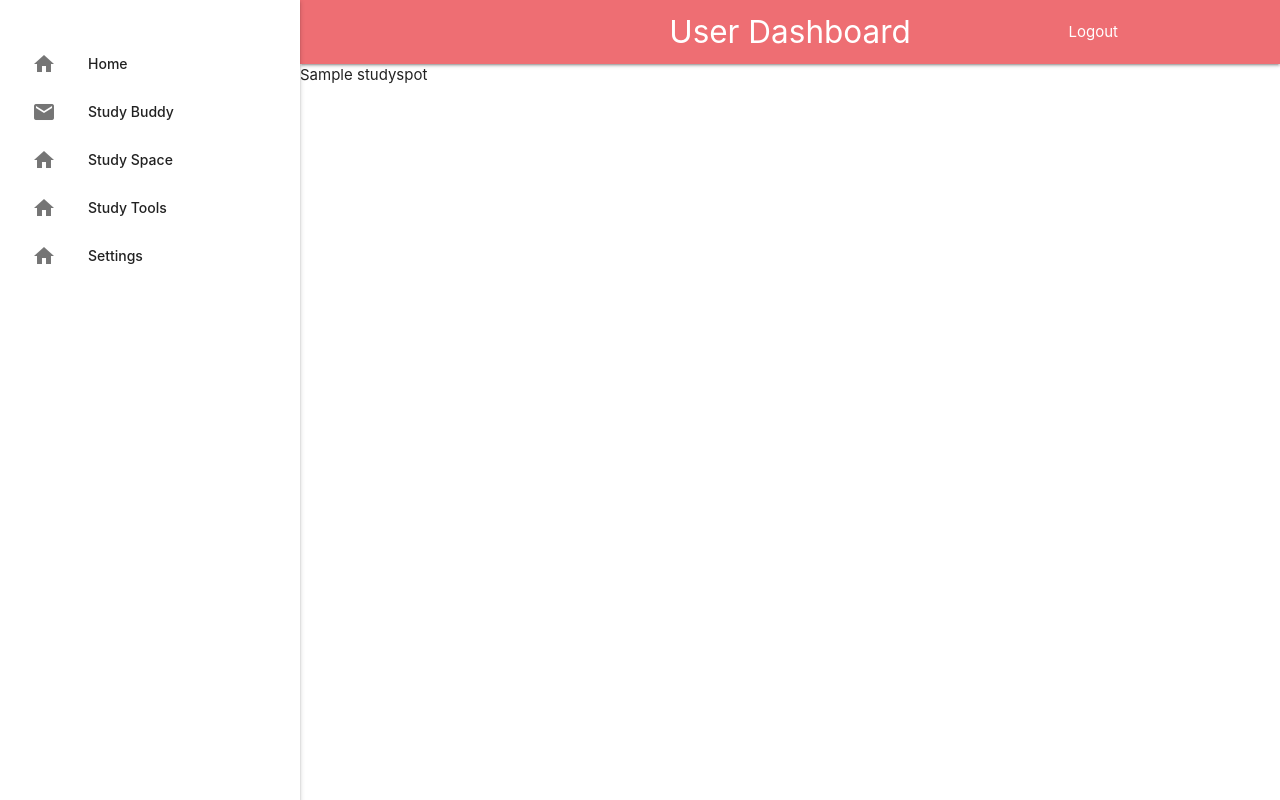
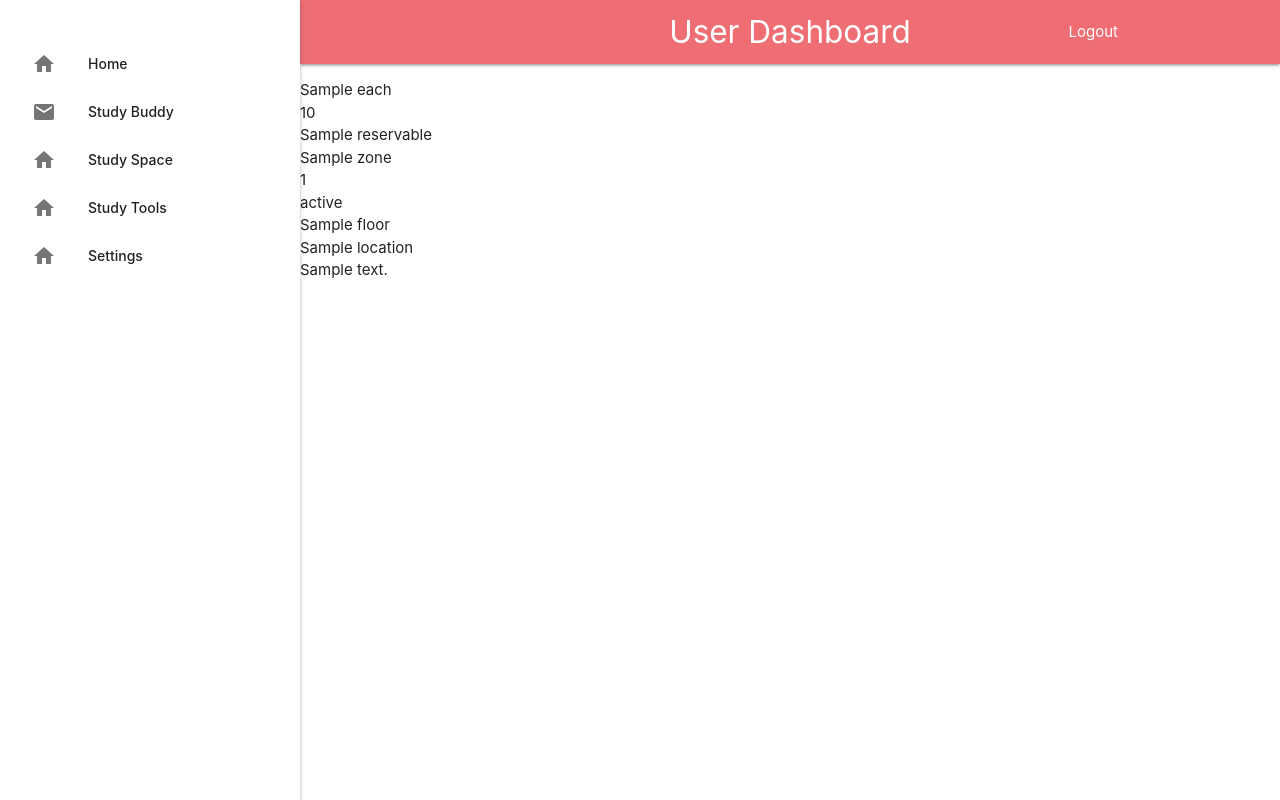
Before and after one commit to angelatom/celsius, a Flask app: template templates/studyspaceresult.html in a window 1280 px wide. Run offline with Flask 2, Linux system fonts and the light colour scheme; the template is opened without the code that fills it: most values are stand-ins (such as "Sample title", 1, 10 or a date in 2020).

Commit message:
finish study spot

```diff
--- a/templates/studyspaceresult.html
+++ b/templates/studyspaceresult.html
@@ -3,5 +3,17 @@
 
 {%endblock%}
 {% block content %}
-    {{studyspot}}
+    <ul>
+    {% for each in studyspot %}
+        <li>{{each['space_title']}}</li>
+        <li>{{each['capacity']}}</li>
+        <li>{{each['reservable']}}</li>
+        <li>{{each['zone']}}</li>
+        <li>{{each['room_number']}}</li>
+        <li>{{each['status']}}</li>
+        <li>{{each['floor']}}</li>
+        <li>{{each['location']}}</li>
+        <li>{{each['zone_description']}}</li>
+    {% endfor %}
+    </ul>
 {% endblock %}
```
